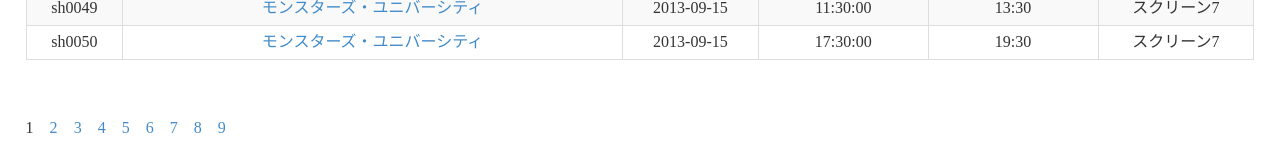
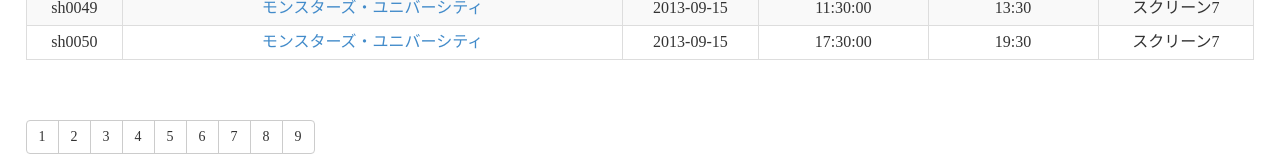
Before and after one commit to saison/HALCinema, a PHP site: page /list.php in a window 1280 px wide. Shown: the part 1838-1992 px from the top of the page. Before the commit the page ends 1971 px from the top, so only its background shows below. Run offline with PHP 8.4, Linux system fonts and the light colour scheme; data comes from the database, SQL or seed files in the repository.

Commit message:
pager setting

```diff
--- a/admin/schedule/list.php
+++ b/admin/schedule/list.php
@@ -74,20 +74,22 @@
 			</tbody>
 
 		</table>
-        <?php
+		<div class="btn-group">
+    <?php
 		$pageCount = 1;//ページ
-        while($pageAllCount>0){
+    while($pageAllCount>0){
 			if($nowPage==$pageCount){//今見てるページだったとき
-				echo $pageCount;
+				echo "<span class='btn btn-default'>".$pageCount."</span>";
 				echo "　";
 			}else{
-				echo "<a href='list.php?nowPage=".$pageCount."'>".$pageCount."</a>";
+				echo "<a class='btn btn-default' href='list.php?nowPage=".$pageCount."'>".$pageCount."</a>";
 				echo "　";
 			}
 			$pageCount++;
 			$pageAllCount--;
 		}
 		?>
+		</div>
 		<!-- /movie list table -->
 	<!-- main end -->
 
```
